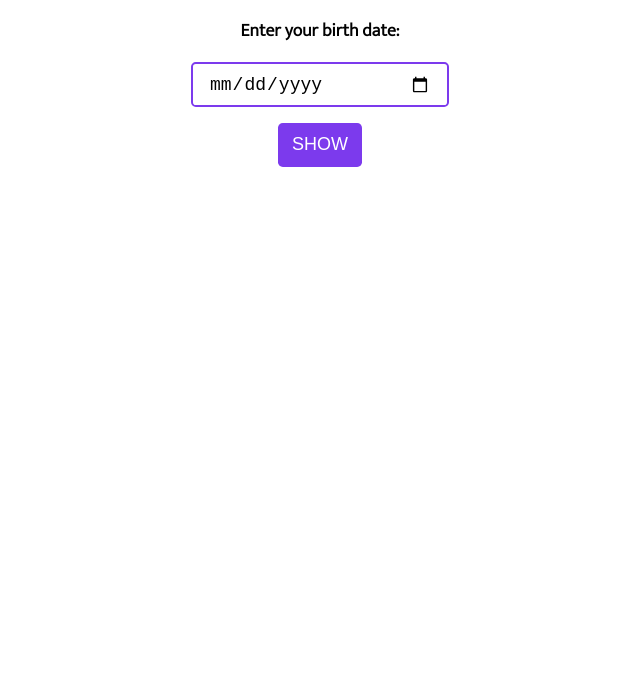
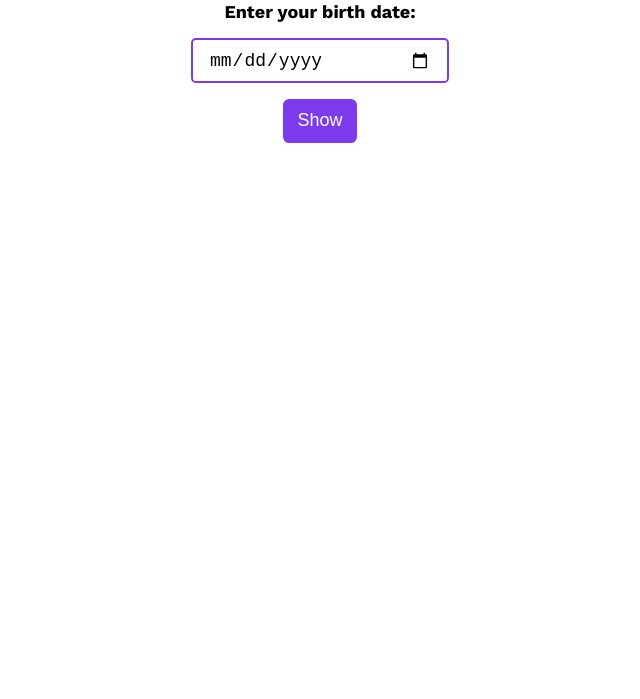
Before and after one commit to GunjanBaunthiyal/palindrome-birthdate, a plain HTML site: page index.html in a window 1280 px wide. Shown: the part 101-800 px from the top of the page, without its empty margins (320-960 px from the left). Drawn offline with nearby package versions, Linux system fonts and the light colour scheme.

Commit message:
staged commit

```diff
--- a/index.html
+++ b/index.html
@@ -12,7 +12,7 @@
     <main>
         <label for="BirthDate" class="input-label">Enter your birth date:</label>
         <input type="date" id="input-bday" class="input">
-        <button id="show-btn">SHOW</button>
+        <button id="show-btn">Show</button>
     </main>
     <p id="output"></p>
     <script src="script.js"></script>
--- a/style.css
+++ b/style.css
@@ -1,18 +1,23 @@
-@import url('https://fonts.googleapis.com/css2?family=Montserrat:ital,wght@0,400;1,500&family=Mukta:wght@300&family=Noto+Sans:ital,wght@0,400;0,700;1,400&family=Overpass:ital,wght@0,300;1,400&display=swap');
+@import url("https://fonts.googleapis.com/css2?family=Work+Sans:ital,wght@0,300;0,400;0,600;0,700;1,400&display=swap");
 
 
 * {
     padding: 0;
+    margin: 0;
     box-sizing: border-box;
 }
+
 :root {
     --primary-color: #7c3aed;
 }
 
 body {
-    font-family: 'Mukta', sans-serif;
+    font-family: 'Work Sans', sans-serif;
+    /*background-image: linear-gradient(#FAB9B1 0%, #8BC7C6 45%, #65689C 100%);*/
 }
-
+a{
+    text-decoration: none;
+}
 h1{
     text-align: center;
     margin:2rem;
@@ -26,6 +31,7 @@ main {
     font-size: large;
     font-weight: 800;
 }
+
 .input {
     font-size: 18px;
     outline: #fff;
@@ -42,7 +48,7 @@ main {
     border: none;
     color: #fff;
     padding: 0.7rem 0.9rem;
-    border-radius: 0.3rem;
+    border-radius: 0.4rem;
     font-size: large;
     cursor: pointer;
     outline: #fff;
```
